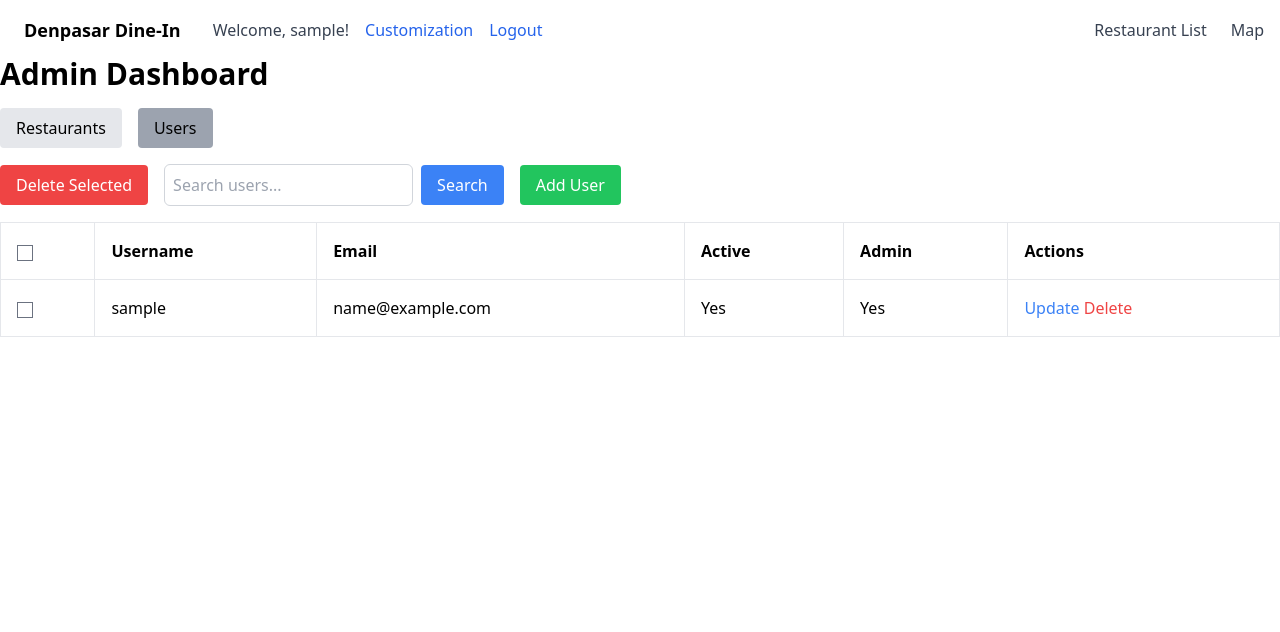
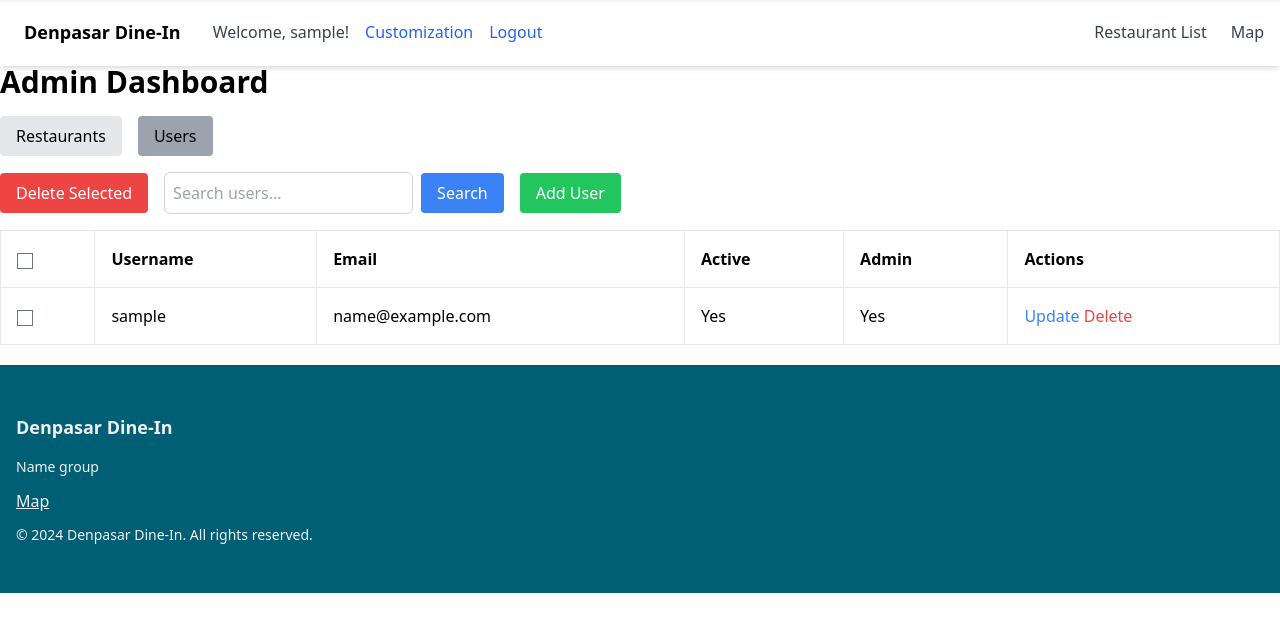
Before and after one commit to K6-PBD-Midterm/denpasar-food, a Django app: page /admin-dashboard/users/ in a window 1280 px wide. Shown: the top 632 px of the page. Run offline with Django 5.2, Linux system fonts and the light colour scheme; the visitor is signed in with stand-in values (Sample User, id 1); data comes from the database, SQL or seed files in the repository; some libraries are stand-ins or nearby versions.

Commit message:
user customizationation + css

```diff
--- a/templates/base.html
+++ b/templates/base.html
@@ -25,13 +25,26 @@
 </head>
 <body>
     <header class="fixed top-0 w-full z-50">
+        <div class=" border-t-2  border-gray-100 "></div>
         {% include 'navbar.html' %}
     </header>
 
     <main>
-        <div class="mt-14">
+        <div class="mt-16">
             {% block content %}{% endblock %}
         </div>
     </main>
 </body>
+<footer>
+    <div class="bg-[#005f75] text-[#F2F0EF] py-6 mt-5">
+        <div class="bg-[#005f75] text-[#F2F0EF] py-6">
+            <div class="container mx-auto px-4 flex flex-col  justify-between">
+                <h2 class="text-lg font-semibold mb-4">Denpasar Dine-In</h2>
+                <p class="text-sm mb-3">Name group</p>
+                <a href="{% url 'map' %}" class="underline mb-3"> Map</a>
+                <p class="text-sm">&copy 2024 Denpasar Dine-In. All rights reserved.</p>
+            </div>
+        </div>
+    </footer>
+</footer>
 </html>
--- a/templates/navbar.html
+++ b/templates/navbar.html
@@ -1,7 +1,8 @@
-<div class="container mx-auto px-4">
+<nav class="bg-white shadow-md">
+    <div class="container mx-auto px-4 h-16">
         <ul class="flex items-center justify-between py-4">
             <li class="flex items-center space-x-4">
-            {% if request.path == '/' %}
+                {% if user.is_superuser %}
                     <h1 class="font-bold text-lg ml-2 mr-4"><a href="{% url 'admin_dashboard:admin_dashboard_restaurant_list' %}">Denpasar Dine-In</a></h1>
                 {% else %}
                     <h1 class="font-bold text-lg ml-2 mr-4"><a href="{% url 'restaurant_list' %}">Denpasar Dine-In</a></h1>
@@ -21,3 +22,4 @@
             </li>
         </ul>
     </div>
+</nav>
```
Lines whose indentation alone changed are shown as unchanged.
